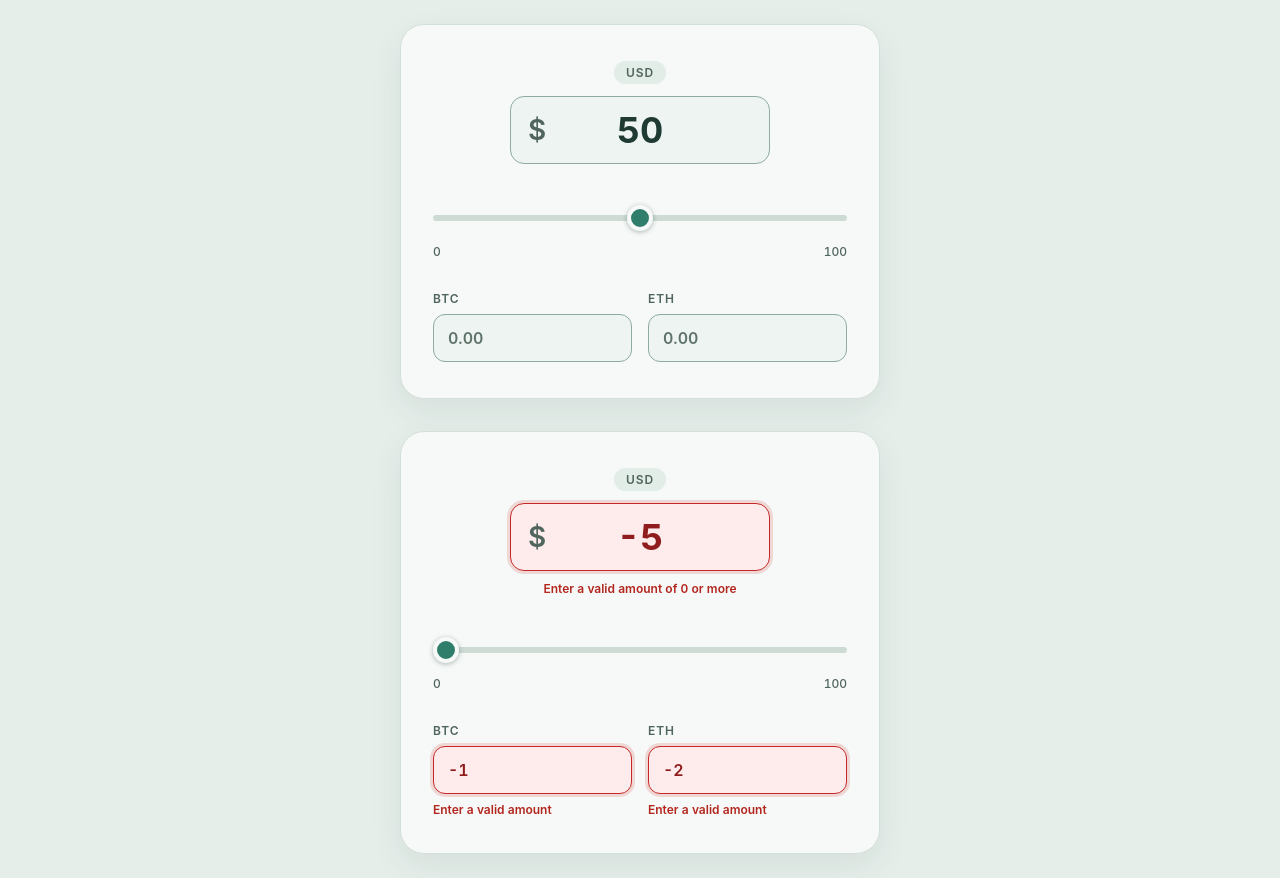
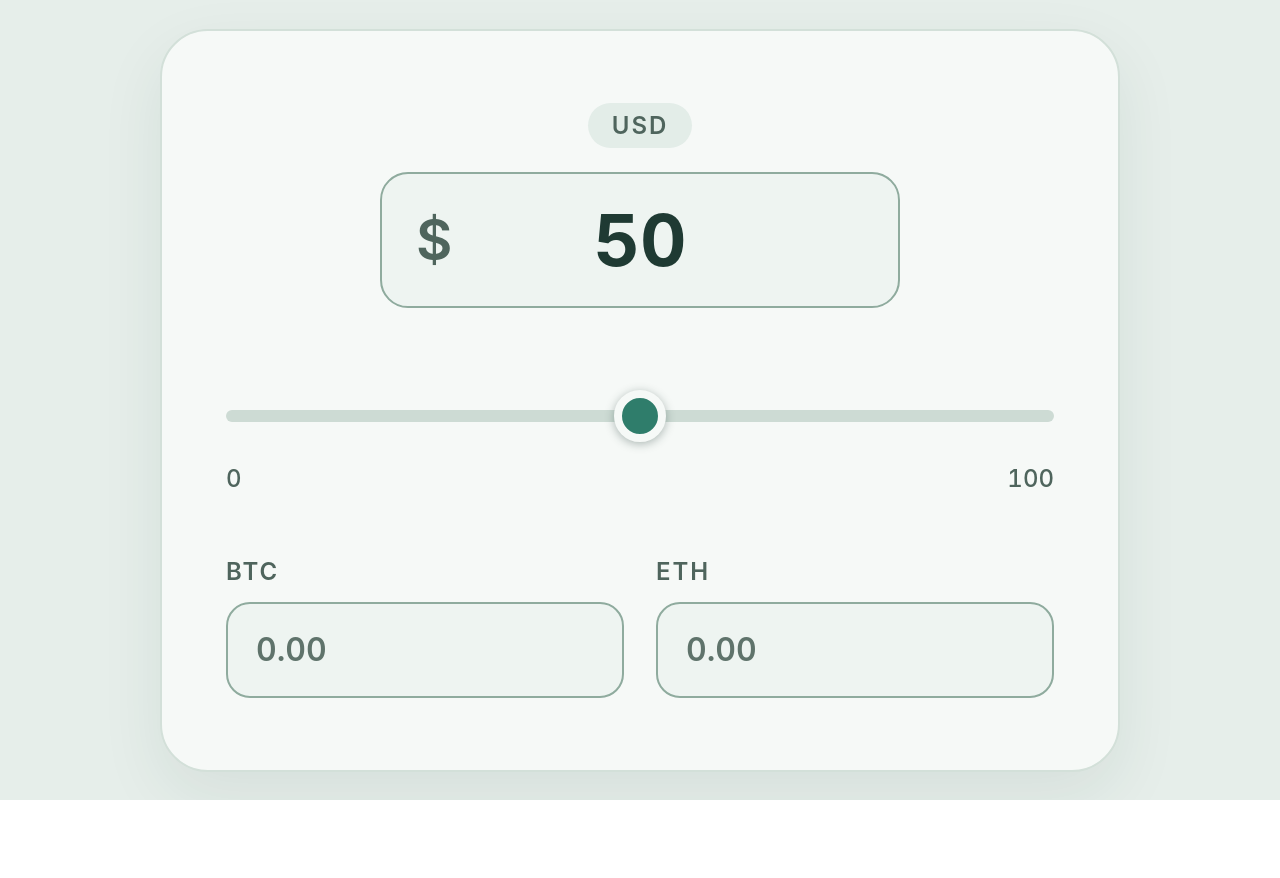
Before and after one commit to regireed89/Asset-Allocation-Calc, a Vue app: page / in a window 1280 px wide. After the commit the page ends 800 px from the top, so only its background shows below. Built offline with nearby package versions, Linux system fonts and the light colour scheme.

Commit message:
Moved stying code to single file. Increased size of card.

```diff
--- a/index.html
+++ b/index.html
@@ -8,6 +8,6 @@
   </head>
   <body>
     <div id="app"></div>
-    <script type="module" src="/src/main.ts"></script>
+    <script type="module" src="/src/main.js"></script>
   </body>
 </html>
--- a/src/App.vue
+++ b/src/App.vue
@@ -1,37 +1,14 @@
-<script setup lang="ts">
+<script setup>
 import { ref } from 'vue'
 import SliderCard from './components/SliderCard.vue'
 
 const usd = ref('50')
 const btc = ref('')
 const eth = ref('')
-
-const previewUsd = ref('-5')
-const previewBtc = ref('-1')
-const previewEth = ref('-2')
 </script>
 
 <template>
   <div class="page">
     <SliderCard v-model:usd="usd" v-model:btc="btc" v-model:eth="eth" />
-    <SliderCard
-      v-model:usd="previewUsd"
-      v-model:btc="previewBtc"
-      v-model:eth="previewEth"
-    />
   </div>
 </template>
-
-<style scoped>
-.page {
-  min-height: 100vh;
-  box-sizing: border-box;
-  display: flex;
-  flex-direction: column;
-  align-items: center;
-  justify-content: center;
-  gap: 32px;
-  padding: 24px;
-  background: var(--bg-page);
-}
-</style>
--- a/src/components/AmountField.vue
+++ b/src/components/AmountField.vue
@@ -1,19 +1,14 @@
-<script setup lang="ts">
+<script setup>
 import { computed } from 'vue'
 import { isValid } from '../utils/validation'
 
-const props = withDefaults(
-  defineProps<{
-    id: string
-    label: string
-    placeholder?: string
-  }>(),
-  {
-    placeholder: '0.00',
-  },
-)
+const props = defineProps({
+  id: { type: String, required: true },
+  label: { type: String, required: true },
+  placeholder: { type: String, default: '0.00' },
+})
 
-const value = defineModel<string>({ default: '' })
+const value = defineModel({ default: '' })
 
 const invalid = computed(() => !isValid(value.value))
 const errorId = computed(() => `${props.id}-error`)
@@ -36,62 +31,3 @@ const errorId = computed(() => `${props.id}-error`)
     <p :id="errorId" class="error" role="alert" v-show="invalid">Enter a valid amount</p>
   </div>
 </template>
-
-<style scoped>
-.amount-field {
-  display: flex;
-  flex-direction: column;
-  gap: 8px;
-  min-width: 0;
-}
-
-.label {
-  font-size: 12px;
-  font-weight: 600;
-  letter-spacing: 0.08em;
-  text-transform: uppercase;
-  color: var(--text-muted);
-}
-
-.amount-field input {
-  width: 100%;
-  height: 48px;
-  box-sizing: border-box;
-  padding: 0 14px;
-  font-family: inherit;
-  font-size: 16px;
-  font-weight: 600;
-  font-variant-numeric: tabular-nums;
-  border-radius: 12px;
-  background: var(--bg-input);
-  border: 1px solid var(--border-input);
-  color: var(--text);
-}
-
-input::placeholder {
-  color: var(--placeholder);
-  opacity: 1;
-}
-
-input[type='text']:focus-visible {
-  outline: none;
-  border-color: var(--accent);
-  box-shadow: 0 0 0 3px rgba(47, 125, 107, 0.22);
-}
-
-input.invalid,
-input.invalid:focus-visible {
-  outline: none;
-  border-color: var(--error-strong);
-  background: var(--error-bg);
-  color: var(--error-text);
-  box-shadow: 0 0 0 3px rgba(198, 40, 40, 0.16);
-}
-
-.error {
-  margin: 0;
-  font-size: 12px;
-  font-weight: 600;
-  color: var(--error);
-}
-</style>
--- a/src/components/AmountSlider.vue
+++ b/src/components/AmountSlider.vue
@@ -1,8 +1,8 @@
-<script setup lang="ts">
+<script setup>
 import { computed } from 'vue'
 import { isValid } from '../utils/validation'
 
-const value = defineModel<string>({ default: '0' })
+const value = defineModel({ default: '0' })
 
 const sliderValue = computed(() => {
   const current = value.value
@@ -12,9 +12,8 @@ const sliderValue = computed(() => {
   return amount
 })
 
-function onInput(event: Event) {
-  const target = event.target as HTMLInputElement
-  value.value = target.value
+function onInput(event) {
+  value.value = event.target.value
 }
 </script>
 
@@ -36,97 +35,3 @@ function onInput(event: Event) {
     </div>
   </div>
 </template>
-
-<style scoped>
-.amount-slider {
-  width: 100%;
-}
-
-.slider {
-  -webkit-appearance: none;
-  appearance: none;
-  width: 100%;
-  height: 44px;
-  margin: 0;
-  padding: 0;
-  background: transparent;
-  border: none;
-  cursor: pointer;
-}
-
-.slider:focus-visible {
-  outline: 2px solid var(--accent);
-  outline-offset: 4px;
-  border-radius: 8px;
-}
-
-.slider::-webkit-slider-runnable-track {
-  height: 6px;
-  border-radius: 3px;
-  background: var(--track);
-}
-
-.slider::-webkit-slider-thumb {
-  -webkit-appearance: none;
-  appearance: none;
-  box-sizing: border-box;
-  width: 26px;
-  height: 26px;
-  margin-top: -10px;
-  border-radius: 50%;
-  background: var(--accent);
-  border: 4px solid var(--bg-card);
-  box-shadow: 0 1px 5px rgba(31, 58, 51, 0.35);
-}
-
-.slider::-moz-range-track {
-  height: 6px;
-  border-radius: 3px;
-  background: var(--track);
-  border: none;
-}
-
-.slider::-moz-range-thumb {
-  width: 18px;
-  height: 18px;
-  border-radius: 50%;
-  background: var(--accent);
-  border: 4px solid var(--bg-card);
-  box-shadow: 0 1px 5px rgba(31, 58, 51, 0.35);
-}
-
-.scale {
-  display: flex;
-  justify-content: space-between;
-  font-size: 12px;
-  font-weight: 500;
-  color: var(--text-muted);
-}
-
-input::placeholder {
-  color: var(--placeholder);
-  opacity: 1;
-}
-
-input[type='text']:focus-visible {
-  outline: none;
-  border-color: var(--accent);
-  box-shadow: 0 0 0 3px rgba(47, 125, 107, 0.22);
-}
-
-input.invalid,
-input.invalid:focus-visible {
-  outline: none;
-  border-color: var(--error-strong);
-  background: var(--error-bg);
-  color: var(--error-text);
-  box-shadow: 0 0 0 3px rgba(198, 40, 40, 0.16);
-}
-
-.error {
-  margin: 0;
-  font-size: 12px;
-  font-weight: 600;
-  color: var(--error);
-}
-</style>
--- a/src/components/SliderCard.vue
+++ b/src/components/SliderCard.vue
@@ -1,11 +1,11 @@
-<script setup lang="ts">
-import AmountField from './AmountField.vue'
-import AmountSlider from './AmountSlider.vue'
-import UsdInput from './UsdInput.vue'
+<script setup>
+import AmountField from "./AmountField.vue";
+import AmountSlider from "./AmountSlider.vue";
+import UsdInput from "./UsdInput.vue";
 
-const usd = defineModel<string>('usd', { default: '50' })
-const btc = defineModel<string>('btc', { default: '' })
-const eth = defineModel<string>('eth', { default: '' })
+const usd = defineModel("usd", { default: "0" });
+const btc = defineModel("btc", { default: "" });
+const eth = defineModel("eth", { default: "" });
 </script>
 
 <template>
@@ -18,31 +18,3 @@ const eth = defineModel<string>('eth', { default: '' })
     </div>
   </div>
 </template>
-
-<style scoped>
-.card {
-  width: 480px;
-  max-width: 100%;
-  box-sizing: border-box;
-  padding: 36px 32px;
-  display: flex;
-  flex-direction: column;
-  gap: 32px;
-  background: var(--bg-card);
-  border: 1px solid var(--border-card);
-  border-radius: 24px;
-  box-shadow: 0 12px 32px rgba(31, 58, 51, 0.08);
-  font-family: Inter, 'Helvetica Neue', Arial, sans-serif;
-  font-variant-numeric: tabular-nums;
-}
-
-.row {
-  display: flex;
-  gap: 16px;
-}
-
-.row > * {
-  flex: 1;
-  min-width: 0;
-}
-</style>
--- a/src/components/UsdInput.vue
+++ b/src/components/UsdInput.vue
@@ -1,8 +1,8 @@
-<script setup lang="ts">
+<script setup>
 import { computed } from 'vue'
 import { isValid } from '../utils/validation'
 
-const value = defineModel<string>({ default: '50' })
+const value = defineModel({ default: '50' })
 
 const invalid = computed(() => !isValid(value.value))
 </script>
@@ -28,92 +28,3 @@ const invalid = computed(() => !isValid(value.value))
     </div>
   </div>
 </template>
-
-<style scoped>
-.usd-input {
-  display: flex;
-  flex-direction: column;
-  align-items: center;
-  gap: 12px;
-  width: 100%;
-}
-
-.pill {
-  display: inline-block;
-  font-size: 12px;
-  font-weight: 600;
-  letter-spacing: 0.08em;
-  color: var(--text-muted);
-  background: var(--bg-pill);
-  border-radius: 999px;
-  padding: 4px 12px;
-}
-
-.field {
-  position: relative;
-  display: flex;
-  flex-direction: column;
-  align-items: center;
-  gap: 10px;
-  width: 260px;
-  max-width: 100%;
-}
-
-.prefix {
-  position: absolute;
-  left: 18px;
-  top: 0;
-  height: 68px;
-  display: flex;
-  align-items: center;
-  font-size: 28px;
-  font-weight: 600;
-  color: var(--text-muted);
-  pointer-events: none;
-}
-
-.field input {
-  align-self: stretch;
-  width: 100%;
-  height: 68px;
-  box-sizing: border-box;
-  text-align: center;
-  font-family: inherit;
-  font-size: 36px;
-  font-weight: 700;
-  font-variant-numeric: tabular-nums;
-  padding: 0 44px;
-  border-radius: 14px;
-  background: var(--bg-input);
-  border: 1px solid var(--border-input);
-  color: var(--text);
-}
-
-input::placeholder {
-  color: var(--placeholder);
-  opacity: 1;
-}
-
-input[type='text']:focus-visible {
-  outline: none;
-  border-color: var(--accent);
-  box-shadow: 0 0 0 3px rgba(47, 125, 107, 0.22);
-}
-
-input.invalid,
-input.invalid:focus-visible {
-  outline: none;
-  border-color: var(--error-strong);
-  background: var(--error-bg);
-  color: var(--error-text);
-  box-shadow: 0 0 0 3px rgba(198, 40, 40, 0.16);
-}
-
-.error {
-  margin: 0;
-  font-size: 12px;
-  font-weight: 600;
-  color: var(--error);
-  white-space: nowrap;
-}
-</style>
--- a/src/main.ts
+++ b/src/main.js
@@ -1,6 +1,5 @@
 import { createApp } from 'vue'
 import './styles/tokens.css'
-import './style.css'
 import App from './App.vue'
 
 createApp(App).mount('#app')
--- a/src/style.css
+++ /dev/null
@@ -1,3 +0,0 @@
-body {
-  margin: 0;
-}
--- a/src/styles/tokens.css
+++ b/src/styles/tokens.css
@@ -15,3 +15,230 @@
   --error-text: #8f1d1d;
   --error-bg: #fdeceb;
 }
+
+body {
+  margin: 0;
+}
+
+.page {
+  min-height: 100vh;
+  box-sizing: border-box;
+  display: flex;
+  flex-direction: column;
+  align-items: center;
+  justify-content: center;
+  gap: 32px;
+  padding: 24px;
+  background: var(--bg-page);
+}
+
+.card {
+  width: 960px;
+  max-width: 100%;
+  box-sizing: border-box;
+  padding: 72px 64px;
+  display: flex;
+  flex-direction: column;
+  gap: 64px;
+  background: var(--bg-card);
+  border: 2px solid var(--border-card);
+  border-radius: 48px;
+  box-shadow: 0 24px 64px rgba(31, 58, 51, 0.08);
+  font-family: Inter, 'Helvetica Neue', Arial, sans-serif;
+  font-variant-numeric: tabular-nums;
+}
+
+.row {
+  display: flex;
+  gap: 32px;
+}
+
+.row > * {
+  flex: 1;
+  min-width: 0;
+}
+
+.usd-input {
+  display: flex;
+  flex-direction: column;
+  align-items: center;
+  gap: 24px;
+  width: 100%;
+}
+
+.pill {
+  display: inline-block;
+  font-size: 24px;
+  font-weight: 600;
+  letter-spacing: 0.08em;
+  color: var(--text-muted);
+  background: var(--bg-pill);
+  border-radius: 999px;
+  padding: 8px 24px;
+}
+
+.field {
+  position: relative;
+  display: flex;
+  flex-direction: column;
+  align-items: center;
+  gap: 20px;
+  width: 520px;
+  max-width: 100%;
+}
+
+.prefix {
+  position: absolute;
+  left: 36px;
+  top: 0;
+  height: 136px;
+  display: flex;
+  align-items: center;
+  font-size: 56px;
+  font-weight: 600;
+  color: var(--text-muted);
+  pointer-events: none;
+}
+
+.field input {
+  align-self: stretch;
+  width: 100%;
+  height: 136px;
+  box-sizing: border-box;
+  text-align: center;
+  font-family: inherit;
+  font-size: 72px;
+  font-weight: 700;
+  font-variant-numeric: tabular-nums;
+  padding: 0 88px;
+  border-radius: 28px;
+  background: var(--bg-input);
+  border: 2px solid var(--border-input);
+  color: var(--text);
+}
+
+.amount-slider {
+  width: 100%;
+}
+
+.slider {
+  -webkit-appearance: none;
+  appearance: none;
+  width: 100%;
+  height: 88px;
+  margin: 0;
+  padding: 0;
+  background: transparent;
+  border: none;
+  cursor: pointer;
+}
+
+.slider:focus-visible {
+  outline: 4px solid var(--accent);
+  outline-offset: 8px;
+  border-radius: 16px;
+}
+
+.slider::-webkit-slider-runnable-track {
+  height: 12px;
+  border-radius: 6px;
+  background: var(--track);
+}
+
+.slider::-webkit-slider-thumb {
+  -webkit-appearance: none;
+  appearance: none;
+  box-sizing: border-box;
+  width: 52px;
+  height: 52px;
+  margin-top: -20px;
+  border-radius: 50%;
+  background: var(--accent);
+  border: 8px solid var(--bg-card);
+  box-shadow: 0 2px 10px rgba(31, 58, 51, 0.35);
+}
+
+.slider::-moz-range-track {
+  height: 12px;
+  border-radius: 6px;
+  background: var(--track);
+  border: none;
+}
+
+.slider::-moz-range-thumb {
+  width: 36px;
+  height: 36px;
+  border-radius: 50%;
+  background: var(--accent);
+  border: 8px solid var(--bg-card);
+  box-shadow: 0 2px 10px rgba(31, 58, 51, 0.35);
+}
+
+.scale {
+  display: flex;
+  justify-content: space-between;
+  font-size: 24px;
+  font-weight: 500;
+  color: var(--text-muted);
+}
+
+.amount-field {
+  display: flex;
+  flex-direction: column;
+  gap: 16px;
+  min-width: 0;
+}
+
+.label {
+  font-size: 24px;
+  font-weight: 600;
+  letter-spacing: 0.08em;
+  text-transform: uppercase;
+  color: var(--text-muted);
+}
+
+.amount-field input {
+  width: 100%;
+  height: 96px;
+  box-sizing: border-box;
+  padding: 0 28px;
+  font-family: inherit;
+  font-size: 32px;
+  font-weight: 600;
+  font-variant-numeric: tabular-nums;
+  border-radius: 24px;
+  background: var(--bg-input);
+  border: 2px solid var(--border-input);
+  color: var(--text);
+}
+
+input::placeholder {
+  color: var(--placeholder);
+  opacity: 1;
+}
+
+input[type='text']:focus-visible {
+  outline: none;
+  border-color: var(--accent);
+  box-shadow: 0 0 0 6px rgba(47, 125, 107, 0.22);
+}
+
+input.invalid,
+input.invalid:focus-visible {
+  outline: none;
+  border-color: var(--error-strong);
+  background: var(--error-bg);
+  color: var(--error-text);
+  box-shadow: 0 0 0 6px rgba(198, 40, 40, 0.16);
+}
+
+.error {
+  margin: 0;
+  font-size: 24px;
+  font-weight: 600;
+  color: var(--error);
+}
+
+.field .error {
+  white-space: nowrap;
+}
--- a/src/utils/validation.ts
+++ b/src/utils/validation.js
@@ -1,5 +1,5 @@
 export const NUMERIC = /^(\d+\.?\d*|\.\d+)$/
 
-export function isValid(v: string): boolean {
+export function isValid(v) {
   return v === '' || NUMERIC.test(v)
 }
```
